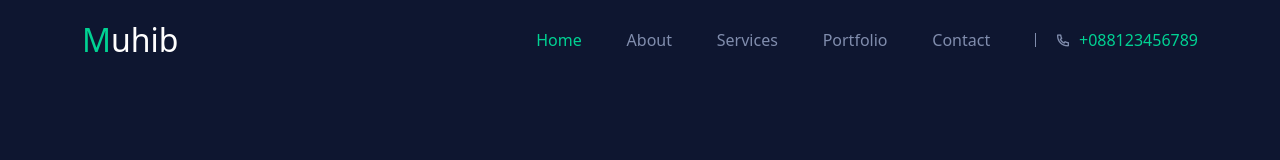
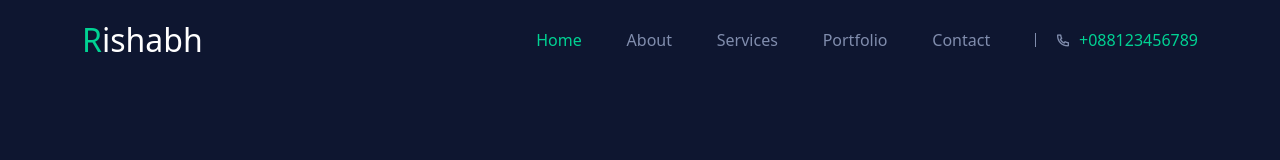
Before and after one commit to Rishabh-Gaud/portfolio, a Next.js app: page / in a window 1280 px wide. Shown: the top 160 px of the page. Built offline with nearby package versions, Linux system fonts and the light colour scheme.

Commit message:
added  header

```diff
--- a/components/Header/Header.jsx
+++ b/components/Header/Header.jsx
@@ -59,7 +59,7 @@ const Header = () => {
           {/* ======== navigation logo ======== */}
           <div className={`${classes.logo}`}>
             <h1>
-              <span>M</span>uhib
+              <span>R</span>ishabh
             </h1>
           </div>
 
```
